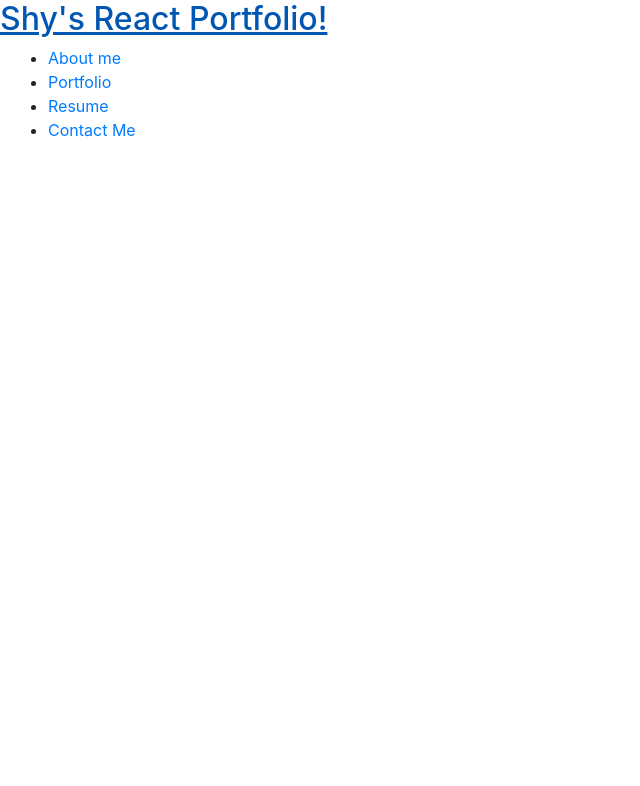
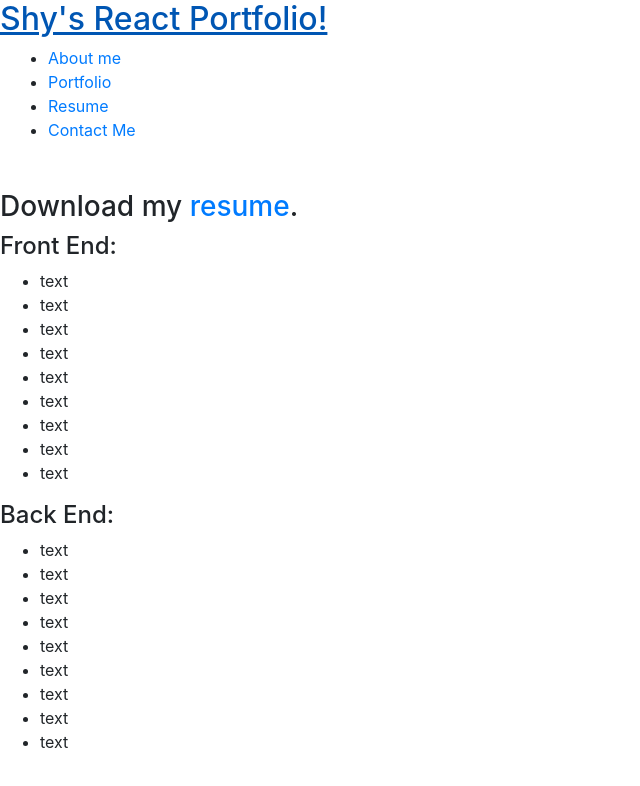
Before and after one commit to Shygois/react-portfolio, a React (Create React App) app: page /resume in a window 1280 px wide. Shown: the top 786 px of the page, without its empty margins (0-640 px from the left). Built offline with nearby package versions, Linux system fonts and the light colour scheme.

Commit message:
added resume component

```diff
--- a/src/App.js
+++ b/src/App.js
@@ -9,7 +9,7 @@ import 'bootstrap/dist/css/bootstrap.min.css';
 import Nav from './components/Nav';
 import About from './components/About';
 import Portfolio from './components/Portfolio';
-// import Resume from './components/Resume';
+import Resume from './components/Resume';
 import ContactForm from './components/Contact';
 
 
@@ -31,7 +31,7 @@ function App() {
                 <Portfolio />
               </Route>
               <Route path="/resume">
-                {/* <Resume /> */}
+                <Resume />
               </Route>
               <Route path="/contact">
                 <ContactForm />
--- /dev/null
+++ b/src/components/Resume/index.js
@@ -0,0 +1,76 @@
+import React from 'react';
+
+function Resume() {
+    return (
+      <section className="my-5">
+        <div>
+            <h3>Download my <a href="">resume</a>.</h3>
+        </div>
+
+        <div>
+            <h4>Front End:</h4>
+            <ul>
+                <li>
+                    text
+                </li>
+                <li>
+                    text
+                </li>
+                <li>
+                    text
+                </li>
+                <li>
+                    text
+                </li>
+                <li>
+                    text
+                </li>
+                <li>
+                    text
+                </li>
+                <li>
+                    text
+                </li>
+                <li>
+                    text
+                </li>
+                <li>
+                    text
+                </li>
+            </ul>
+            <h4>Back End:</h4>
+            <ul>
+                <li>
+                    text
+                </li>
+                <li>
+                    text
+                </li>
+                <li>
+                    text
+                </li>
+                <li>
+                    text
+                </li>
+                <li>
+                    text
+                </li>
+                <li>
+                    text
+                </li>
+                <li>
+                    text
+                </li>
+                <li>
+                    text
+                </li>
+                <li>
+                    text
+                </li>
+            </ul>
+        </div>
+      </section>
+    );
+  }
+
+  export default Resume;
```
